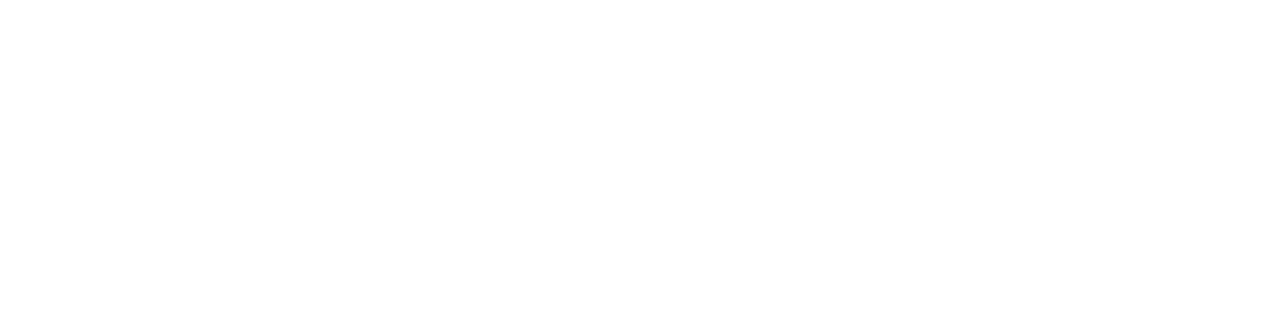
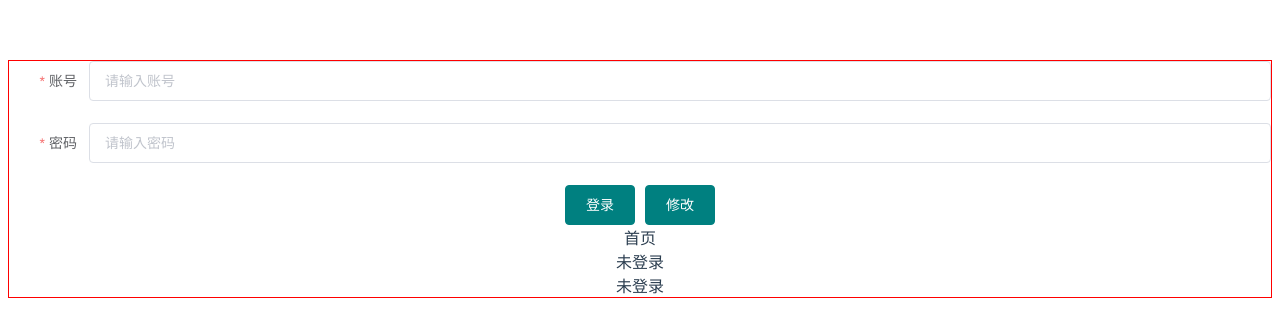
Before and after one commit to dychao1994/jwq-first-vue-project, a Vue app: page /#/login in a window 1280 px wide. Shown: the top 332 px of the page. Built offline with nearby package versions, Linux system fonts and the light colour scheme.

Commit message:
新增vuex、router守卫、localStorage

```diff
--- a/package.json
+++ b/package.json
@@ -23,7 +23,8 @@
     "node-sass": "^4.9.2",
     "sass-loader": "^7.0.3",
     "vue-cli-plugin-element": "~1.0.1",
-    "vue-template-compiler": "^2.6.11"
+    "vue-template-compiler": "^2.6.11",
+    "vuex": "^3.3.0"
   },
   "eslintConfig": {
     "root": true,
--- a/src/main.js
+++ b/src/main.js
@@ -4,6 +4,9 @@
 import VueRouter from 'vue-router';
 // 导入路由
 import router from './router/router';
+// 仓库
+import store from './store';
+
 // 通过Vue的use方法注入VueRouter
 Vue.use(VueRouter);
 
@@ -11,5 +14,6 @@
 
 new Vue({
     render: h => h(App),
-    router
+    router,
+    store
 }).$mount('#app');
--- a/src/router/router.js
+++ b/src/router/router.js
@@ -17,16 +17,28 @@
 	 */
     routes: [
         {
-            path: '/',
+            path: '/login',
             name: 'Login',
             component: Login // 需要跳转的组件
         },
         {
-            path: '/home',
+            path: '/',
             name: 'Home',
             component: Home // 需要跳转的组件
         }
     ]
 });
+router.beforeEach((to, from, next) => {
+    const isLogin = window.localStorage.getItem('isLogin');// 路由守卫
+    if (isLogin == 'true') {
+        next();
+    } else {
+        if (to.path == '/login') {
+            next();
+        } else {
+            next('/login');
+        }
+    }
+});
 // 5.导出路由
 export default router;
--- /dev/null
+++ b/src/store/index.js
@@ -0,0 +1,41 @@
+import Vue from 'vue';
+import Vuex from 'vuex';
+Vue.use(Vuex);
+// 创建一个store仓库
+const store = new Vuex.Store({
+    // 声明变量
+    state: {
+        title: '首页',
+        // 为了在 重新刷新页面的时候保存页面的状态
+        userInfo: localStorage.getItem('userInfo') ? JSON.parse(localStorage.getItem('userInfo')) : {
+            userName: '',
+            passWord: ''
+        },
+        isLogin: JSON.parse(localStorage.getItem('isLogin')) || false// 是否登录
+    },
+    // 获取数据
+    getters: {
+        title: state => state.title,
+        userInfo: state => state.userInfo,
+        isLogin: state => state.isLogin
+    },
+    // 修改state
+    mutations: {
+        SET_USER_INFO: (state, userInfo) => {
+            state.userInfo = userInfo;
+        },
+        SET_IS_LOGIN: (state, isLogin) => {
+            state.isLogin = isLogin;
+        }
+    },
+    // 行为-异步
+    actions: {
+        setUserInfo: ({commit}, userInfo) => {
+            commit('SET_USER_INFO', userInfo);
+        },
+        setIsLogin: ({commit}, isLogin) => {
+            commit('SET_IS_LOGIN', isLogin);
+        }
+    }
+});
+export default store;
--- a/src/views/home/Home.vue
+++ b/src/views/home/Home.vue
@@ -1,13 +1,29 @@
 <template>
-    <div>接受传递的参数：{{this.$route.query.userId}}</div>
+    <div>
+        <div>接受传递的参数：{{this.$route.query.userId}}</div>
+        <div>欢迎{{$store.state.userInfo.userName}}登录！</div>
+        <el-button type="primary" @click="logout">退出</el-button>
+    </div>
 </template>
 
 <script>
 export default {
-    name: 'Home'
+    name: 'Home',
+    methods: {
+        logout() {
+            const userInfo = {
+                userName: '',
+                passWord: ''
+            };
+            localStorage.setItem('userInfo', JSON.stringify(userInfo));
+            localStorage.setItem('isLogin', false);
+            this.$store.dispatch('setUserInfo', userInfo);
+            this.$store.dispatch('setIsLogin', false);
+            this.$router.push('/login');
+        }
+    }
 };
 </script>
-
 <style scoped>
 
 </style>
--- a/src/views/login/Login.vue
+++ b/src/views/login/Login.vue
@@ -1,40 +1,55 @@
 <template>
     <div class="login">
         <el-form ref="form" :model="form" label-width="80px">
-            <el-form-item label="账号" prop="username" :rules="[{ required: true, message: '账号不能为空'}]">
-                <el-input v-model="form.username"  placeholder="请输入账号"></el-input>
+            <el-form-item label="账号" prop="userName" :rules="[{ required: true, message: '账号不能为空'}]">
+                <el-input v-model="form.userName"  placeholder="请输入账号"></el-input>
             </el-form-item>
-            <el-form-item label="密码" prop="password"  :rules="[{ required: true, message: '密码不能为空'}]">
-                <el-input v-model="form.password"  placeholder="请输入密码" type="password"></el-input>
+            <el-form-item label="密码" prop="passWord"  :rules="[{ required: true, message: '密码不能为空'}]">
+                <el-input v-model="form.passWord"  placeholder="请输入密码" type="password"></el-input>
             </el-form-item>
         </el-form>
-        <el-button type="primary" @click="open">登录</el-button>
+        <el-button type="primary" @click="login">登录</el-button>
+        <el-button type="primary" @click="edit">修改</el-button>
+        <div>{{title}}</div>
+        <div v-if="$store.state.isLogin">已登录</div>
+        <div v-else>未登录</div>
+        <div>{{$store.state.isLogin? '已登录' : '未登录'}}</div>
     </div>
 </template>
 
 <script>
+import {mapGetters} from 'vuex';// 引入vuex-mapGettersf方法
 export default {
     name: 'Login',
     data() {
         return {
             form: {
-                username: '',
-                password: ''
+                userName: '',
+                passWord: ''
             }
         };
     },
+    computed: {
+        ...mapGetters(['title'])
+    },
     methods: {
-        open() {
+        login() {
             this.$refs.form.validate((valid) => {
                 if (valid) {
                     // this.$router.push({path:'/home'},params: { userId:1}) //l路径跳转
                     // 2.命名路由传递参数可以使用params或query来传递
+                    localStorage.setItem('userInfo', JSON.stringify(this.form));// 存字符串
+                    localStorage.setItem('isLogin', true);
+                    this.$store.dispatch('setUserInfo', this.form);
                     this.$router.push({name: 'Home', query: {userId: 1}});
                 } else {
                     this.$message.error('请根据页面提示填写内容！');
                     return false;
                 }
             });
+        },
+        edit() {
+            this.$store.dispatch('setIsLogin', true);
         }
     }
 };
```
